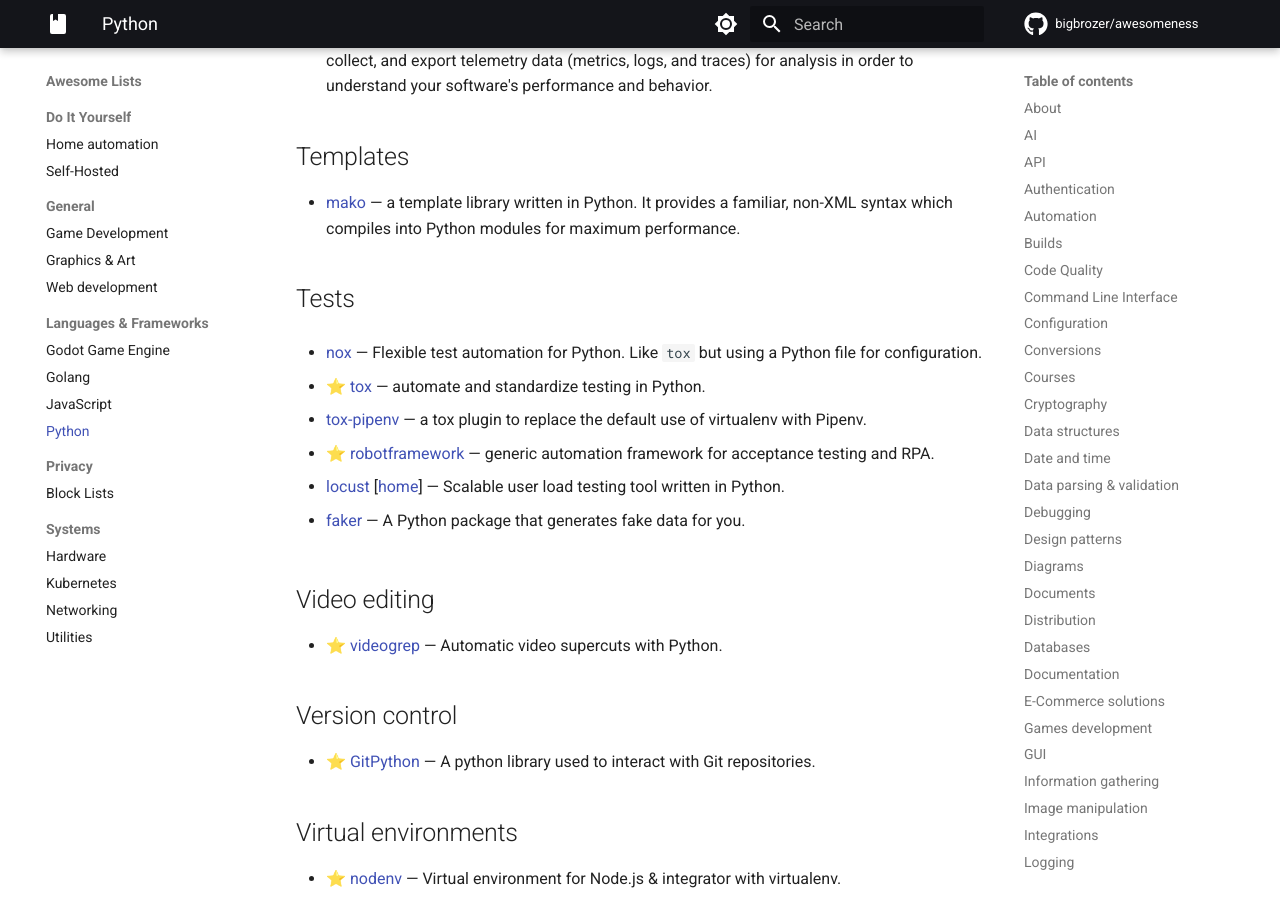
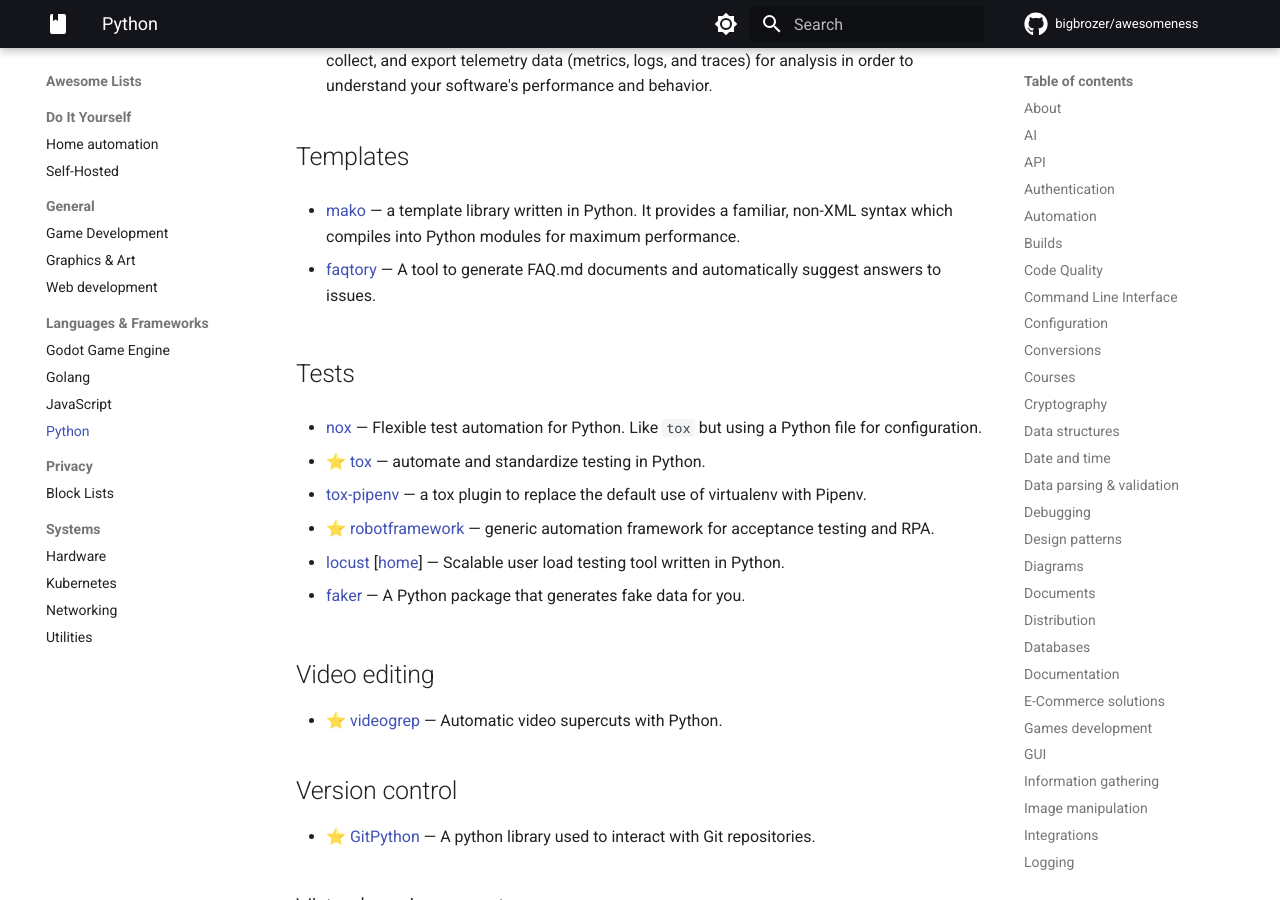
Before and after one commit to bigbrozer/awesomeness, an MkDocs documentation site: the page built from docs/lists/python.md, in a window 1280 px wide and 900 px high, scrolled down 7491 px. Built offline with MkDocs 1.6.1 and Material for MkDocs 9.7.7, drawn with Linux system fonts in a browser that asks for light colours; emoji names are drawn with the system emoji font; comment, search, counter and statistics services are not loaded.

Commit message:
feat(python): add `faqtory`

```diff
--- a/docs/lists/python.md
+++ b/docs/lists/python.md
@@ -260,6 +260,8 @@ Enjoy ❤️
 
 - [mako](https://github.com/sqlalchemy/mako) —  a template library written in Python. It provides a familiar, non-XML syntax which compiles into Python modules for maximum performance.
 
+- [faqtory](https://github.com/willmcgugan/faqtory) — A tool to generate FAQ.md documents and automatically suggest answers to issues.
+
 ## Tests
 
 - [nox](https://github.com/wntrblm/nox) — Flexible test automation for Python. Like `tox` but using a Python file for configuration.
```
